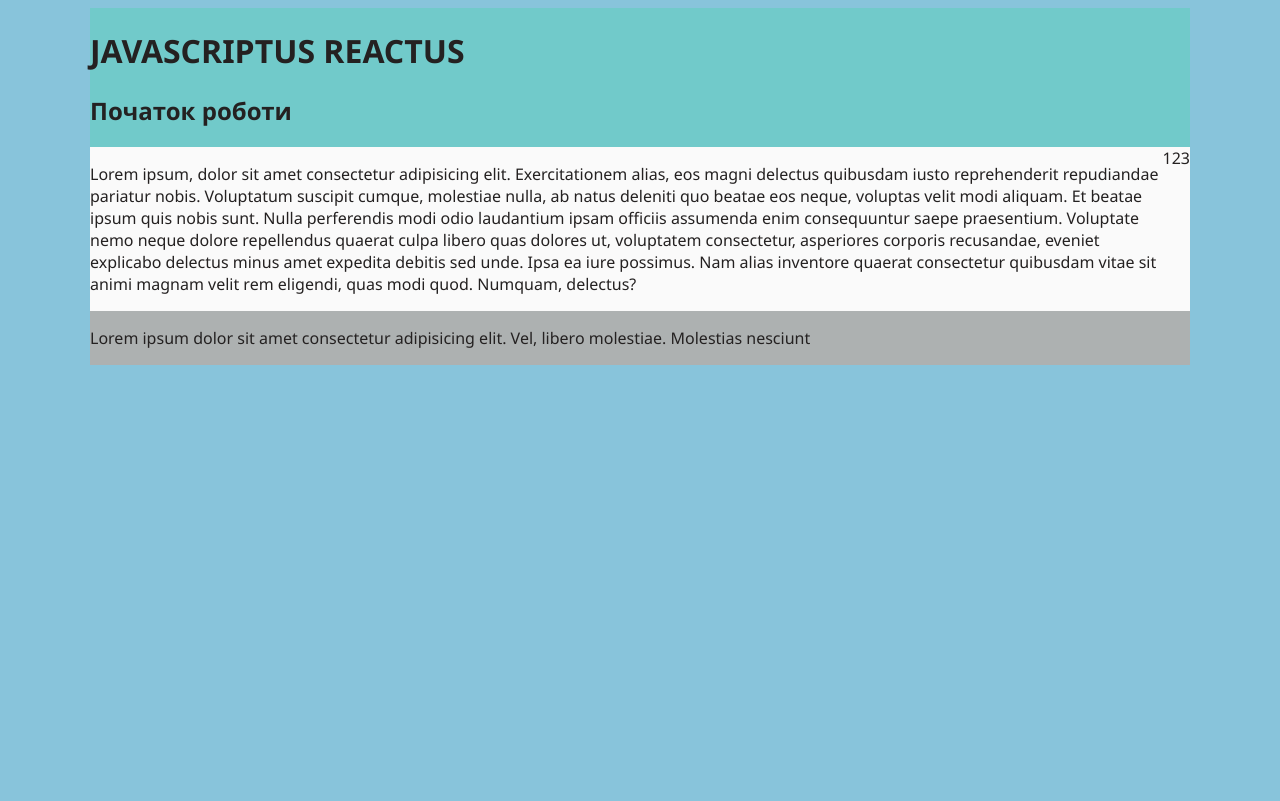
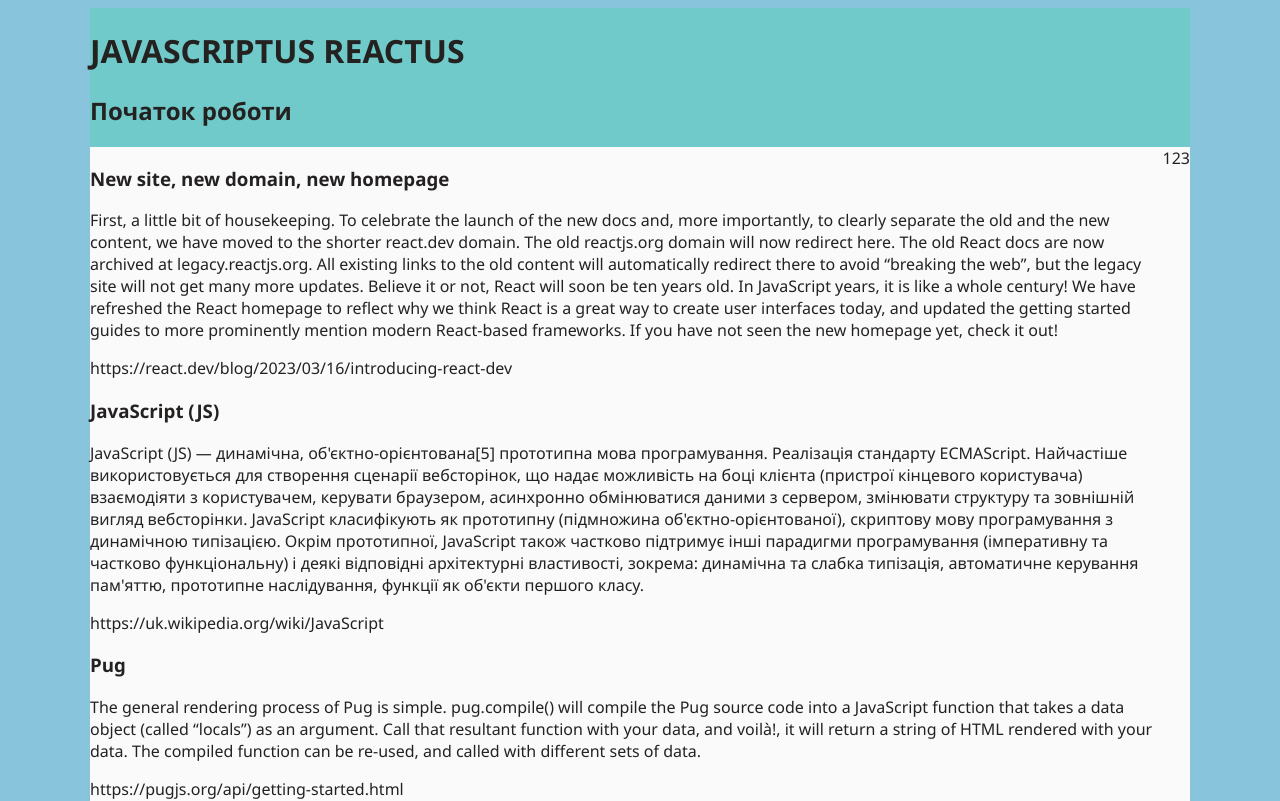
Before and after one commit to tztaras/app, a React (Create React App) app: page / in a window 1280 px wide. Shown: the top 801 px of the page. Built offline with nearby package versions, Linux system fonts and the light colour scheme.

Commit message:
<h3>{item.title}</h3>                     <p>{item.body}</p>                     <a>{item.href}</a>

```diff
--- a/src/Main/Main.js
+++ b/src/Main/Main.js
@@ -1,12 +1,21 @@
 import './Main.css';
+import articles from '../data/articles.json';
+console.log(articles);
 function Main() {
     return (
-    <div className="main">
-        <p>Lorem ipsum, dolor sit amet consectetur adipisicing elit. Exercitationem alias, eos magni delectus quibusdam iusto reprehenderit repudiandae pariatur nobis. Voluptatum suscipit cumque, molestiae nulla, ab natus deleniti quo beatae eos neque, voluptas velit modi aliquam. Et beatae ipsum quis nobis sunt. Nulla perferendis modi odio laudantium ipsam officiis assumenda enim consequuntur saepe praesentium. Voluptate nemo neque dolore repellendus quaerat culpa libero quas dolores ut, voluptatem consectetur, asperiores corporis recusandae, eveniet explicabo delectus minus amet expedita debitis sed unde. Ipsa ea iure possimus. Nam alias inventore quaerat consectetur quibusdam vitae sit animi magnam velit rem eligendi, quas modi quod. Numquam, delectus?
+        <div className="main">
+            {/* {articles.map(item => <h2>{item.title}</h2>)} */}
+            {articles.map(item =>
+                <section>
+                    <h3>{item.title}</h3>
+                    <p>{item.body}</p>
+                    <a>{item.href}</a>
+
+                </section>)}
+            <p>Lorem ipsum, dolor sit amet consectetur adipisicing elit. Exercitationem alias, eos magni delectus quibusdam iusto reprehenderit repudiandae pariatur nobis. Voluptatum suscipit cumque, molestiae nulla, ab natus deleniti quo beatae eos neque, voluptas velit modi aliquam. Et beatae ipsum quis nobis sunt. Nulla perferendis modi odio laudantium ipsam officiis assumenda enim consequuntur saepe praesentium. Voluptate nemo neque dolore repellendus quaerat culpa libero quas dolores ut, voluptatem consectetur, asperiores corporis recusandae, eveniet explicabo delectus minus amet expedita debitis sed unde. Ipsa ea iure possimus. Nam alias inventore quaerat consectetur quibusdam vitae sit animi magnam velit rem eligendi, quas modi quod. Numquam, delectus?
+            </p>
 
 
-
-        </p>
         </div>
     )
 }
```
